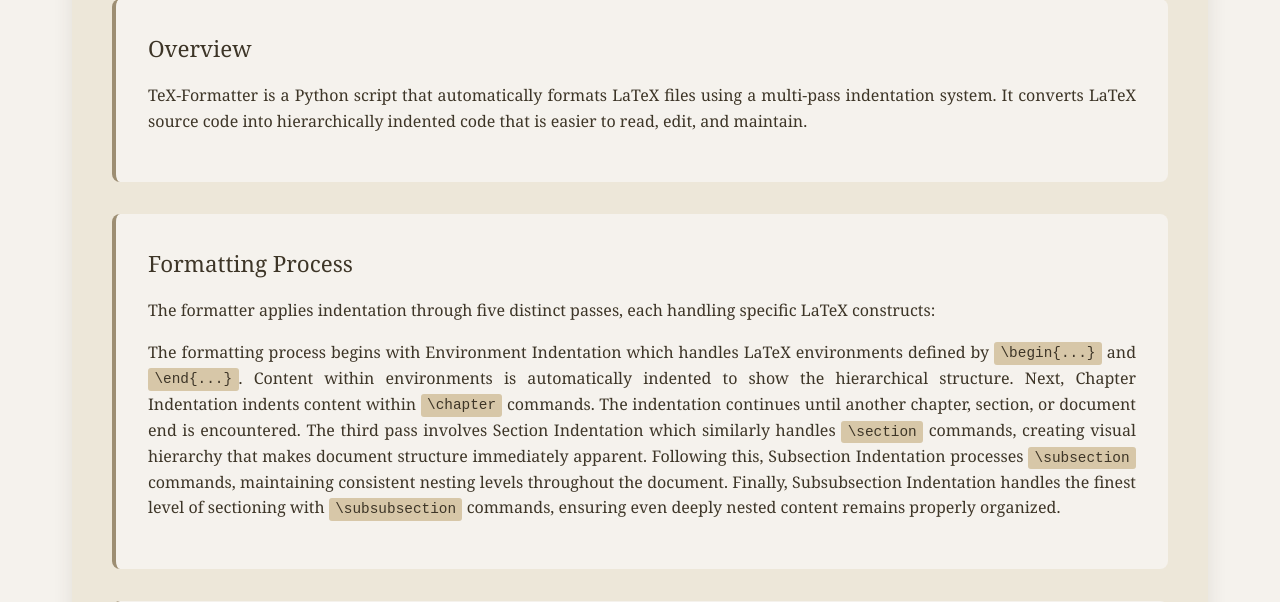
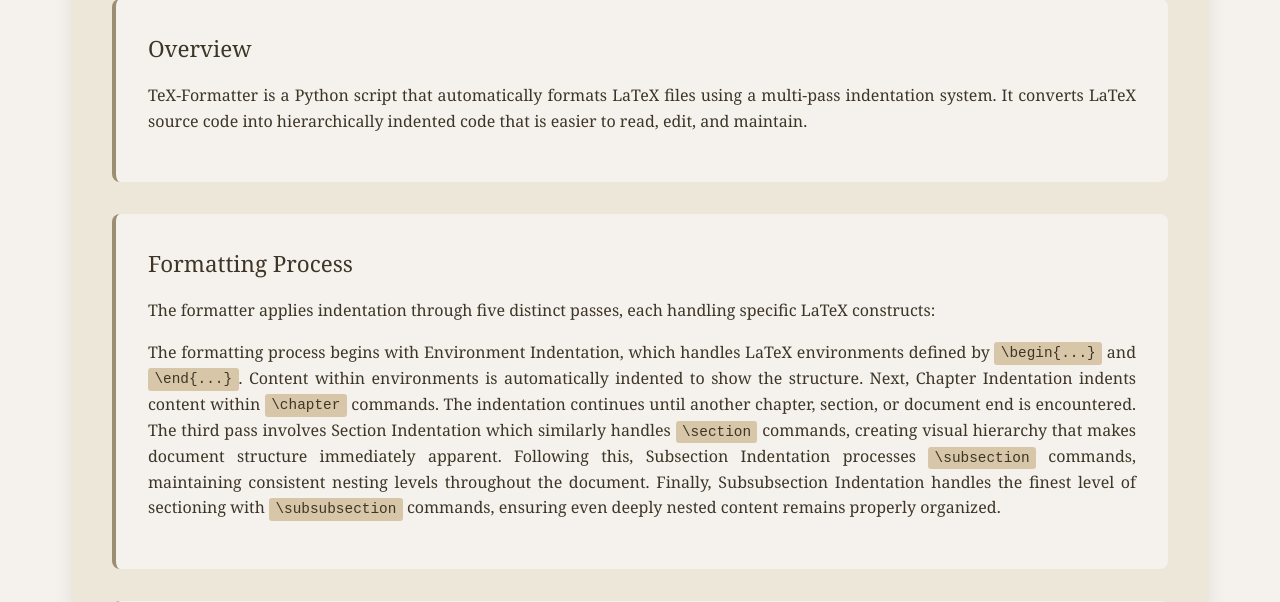
Before and after one commit to dhodgson615/TeX-Formatter, a Flask app: page / in a window 1280 px wide. Shown: the part 1027-1629 px from the top of the page. Run offline with Flask 3, Linux system fonts and the light colour scheme.

Commit message:
Updated text

```diff
--- a/templates/index.html
+++ b/templates/index.html
@@ -81,7 +81,7 @@
                     <p>The formatter applies indentation through five distinct passes, each handling specific LaTeX constructs:</p>
 
                     <p>
-                        The formatting process begins with Environment Indentation which handles LaTeX environments defined by <code>\begin{...}</code> and <code>\end{...}</code>. Content within environments is automatically indented to show the hierarchical structure. Next, Chapter Indentation indents content within <code>\chapter</code> commands. The indentation continues until another chapter, section, or document end is encountered. The third pass involves Section Indentation which similarly handles <code>\section</code> commands, creating visual hierarchy that makes document structure immediately apparent. Following this, Subsection Indentation processes <code>\subsection</code> commands, maintaining consistent nesting levels throughout the document. Finally, Subsubsection Indentation handles the finest level of sectioning with <code>\subsubsection</code> commands, ensuring even deeply nested content remains properly organized.
+                        The formatting process begins with Environment Indentation, which handles LaTeX environments defined by <code>\begin{...}</code> and <code>\end{...}</code>. Content within environments is automatically indented to show the structure. Next, Chapter Indentation indents content within <code>\chapter</code> commands. The indentation continues until another chapter, section, or document end is encountered. The third pass involves Section Indentation which similarly handles <code>\section</code> commands, creating visual hierarchy that makes document structure immediately apparent. Following this, Subsection Indentation processes <code>\subsection</code> commands, maintaining consistent nesting levels throughout the document. Finally, Subsubsection Indentation handles the finest level of sectioning with <code>\subsubsection</code> commands, ensuring even deeply nested content remains properly organized.
                     </p>
                 </div>
 
```
